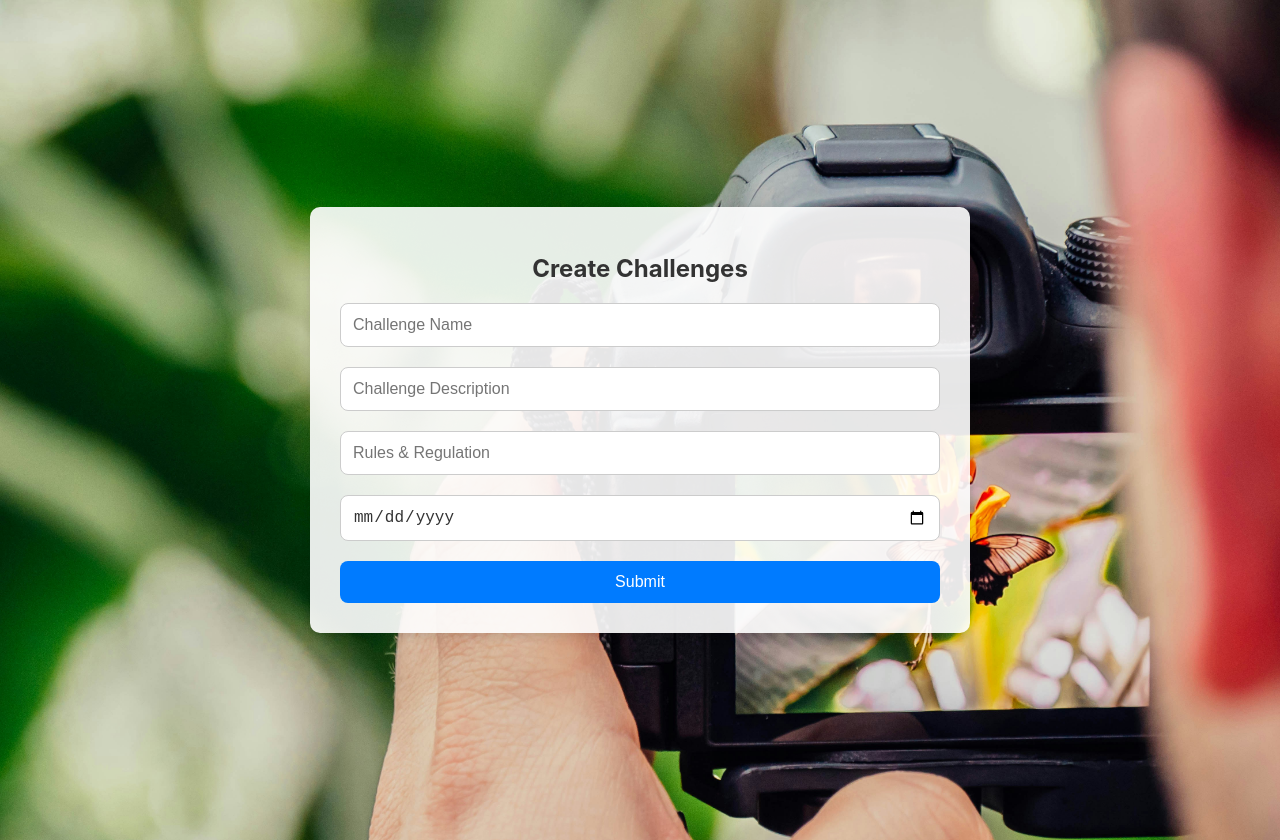
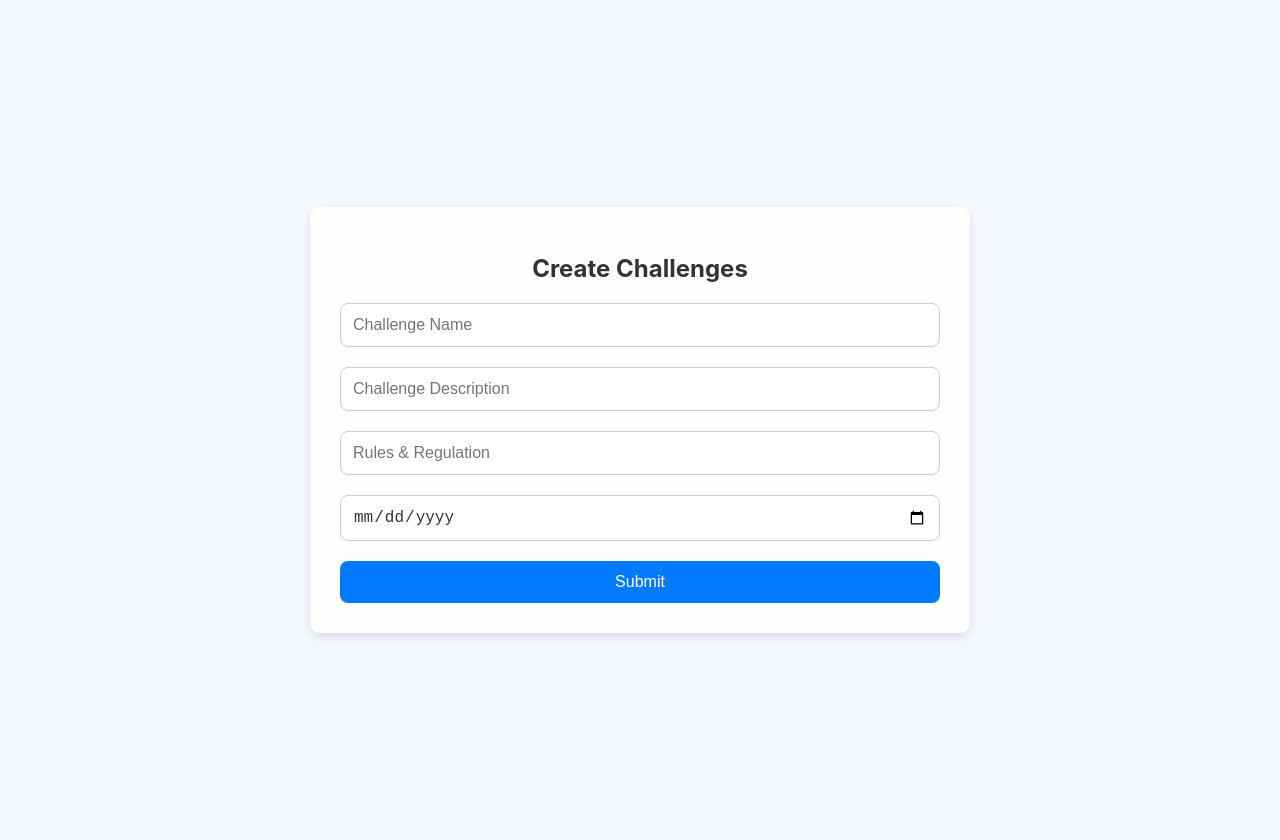
Before and after one commit to Iqrayusuf/Shutter_Space, a React (Create React App) app in the folder frontend/create_challenge/: page /add-challenge/photography in a window 1280 px wide. Built offline with nearby package versions, Linux system fonts and the light colour scheme.

Commit message:
update the background color

```diff
--- a/frontend/create_challenge/src/components/PhotographyComponent.css
+++ b/frontend/create_challenge/src/components/PhotographyComponent.css
@@ -5,7 +5,7 @@
     align-items: center;
     min-height: 100vh;
     background-color: #f4f7fc;
-    background-image: url('../assets/jamie-street-qWYvQMIJyfE-unsplash.jpg'); /* Add the image path here */
+    /*background-image: url('../assets/jamie-street-qWYvQMIJyfE-unsplash.jpg'); /* Add the image path here */
     background-size: cover; /* This ensures the image covers the whole container */
     background-position: center center; /* Centers the background image */
     background-repeat: no-repeat; /* Prevents the image from repeating */
```
